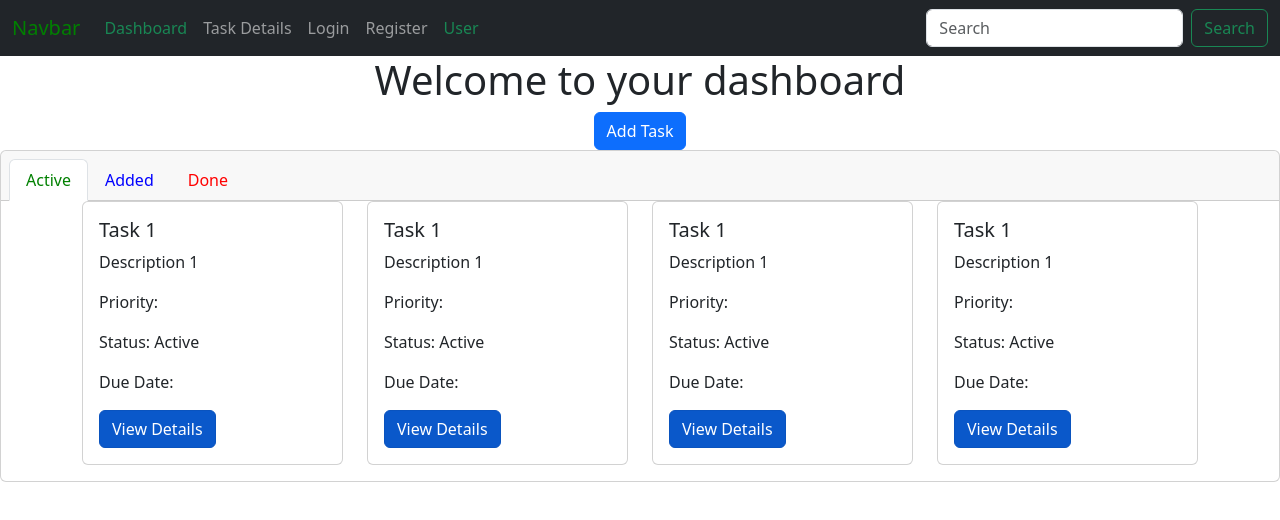
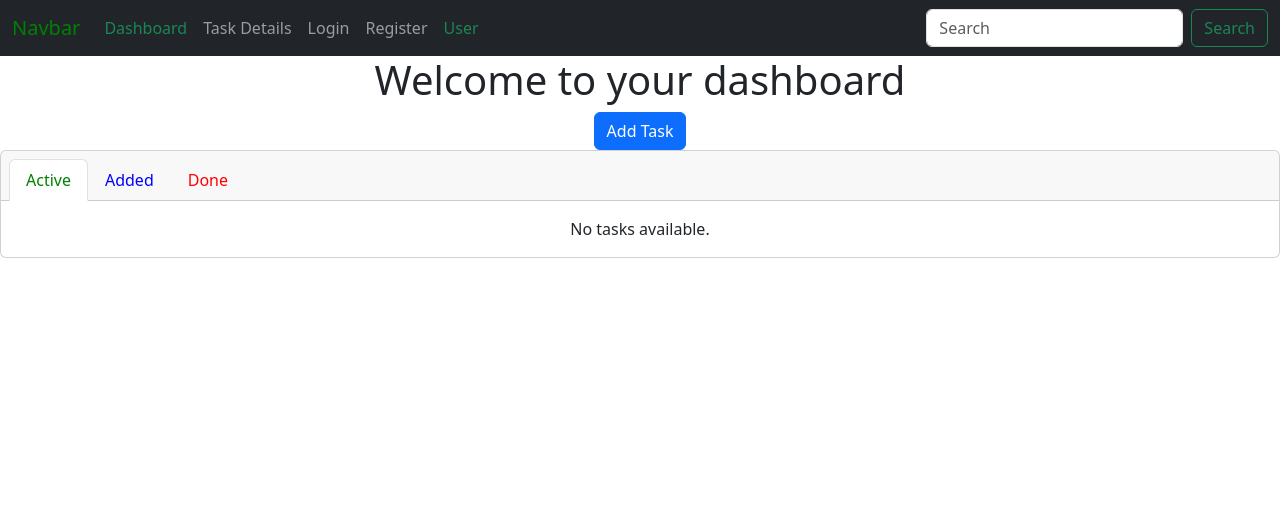
Before and after one commit to OmarAyman85/FocusFLow, a React (Create React App) app in the folder client/: page /Dashboard/Active in a window 1280 px wide. Shown: the top 520 px of the page. Built offline with nearby package versions, Linux system fonts and the light colour scheme.

Commit message:
More Dashboard

```diff
--- a/client/src/Layouts/DashboardLayout.jsx
+++ b/client/src/Layouts/DashboardLayout.jsx
@@ -1,7 +1,7 @@
 import AddTask from "../Components/AddTask";
-import TaskCard from "../Components/TaskCard";
 import { Outlet } from "react-router-dom";
 import React, { useState } from "react";
+import ActiveDashboard from "../Screens/Dashboard/ActiveDashboard";
 
 function DashboardLayout() {
   const [showAddTask, setShowAddTask] = useState(false);
@@ -25,13 +25,8 @@ function DashboardLayout() {
         <div className="text-start">
           {showAddTask && <AddTask addNewTask={addNewTask} />}
         </div>
-        <div className="row">
-          {tasks.map((task, index) => (
-            <TaskCard key={index} task={task} />
-          ))}
-        </div>
       </div>
-      <Outlet />
+      <ActiveDashboard tasks={tasks} />
     </>
   );
 }
--- a/client/src/Screens/Dashboard/ActiveDashboard.jsx
+++ b/client/src/Screens/Dashboard/ActiveDashboard.jsx
@@ -2,14 +2,7 @@ import React, { useState } from "react";
 import TaskCard from "../../Components/TaskCard";
 import { NavLink } from "react-router-dom";
 
-const ActiveDashboard = () => {
-  const [tasks] = useState([
-    { title: "Task 1", description: "Description 1", status: "Active" },
-    { title: "Task 1", description: "Description 1", status: "Active" },
-    { title: "Task 1", description: "Description 1", status: "Active" },
-    { title: "Task 1", description: "Description 1", status: "Active" },
-  ]);
-
+const ActiveDashboard = ({ tasks = [] }) => {
   return (
     <>
       <div className="card text-center">
@@ -46,14 +39,11 @@ const ActiveDashboard = () => {
         </div>
         {/*------------------------------------------------------------------------------*/}
         <div class="container text-center">
-          {/* <div class="row">
-            {tasks.map((task, index) => (
-              <TaskCard key={index} task={task} /> // Passing each task as prop
-            ))}
-          </div> */}
           <div className="row">
             {tasks.length === 0 ? (
-              <p>No tasks available.</p>
+              <div className="mt-3">
+                <p>No tasks available.</p>
+              </div>
             ) : (
               tasks.map((task, index) => <TaskCard key={index} task={task} />)
             )}
```
